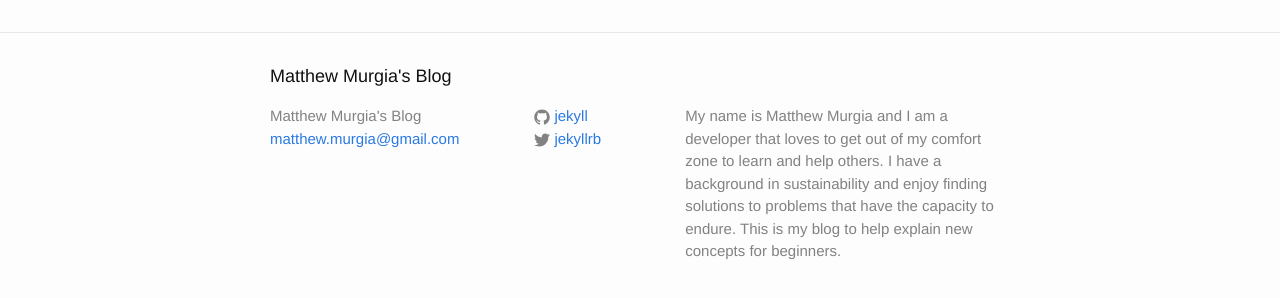
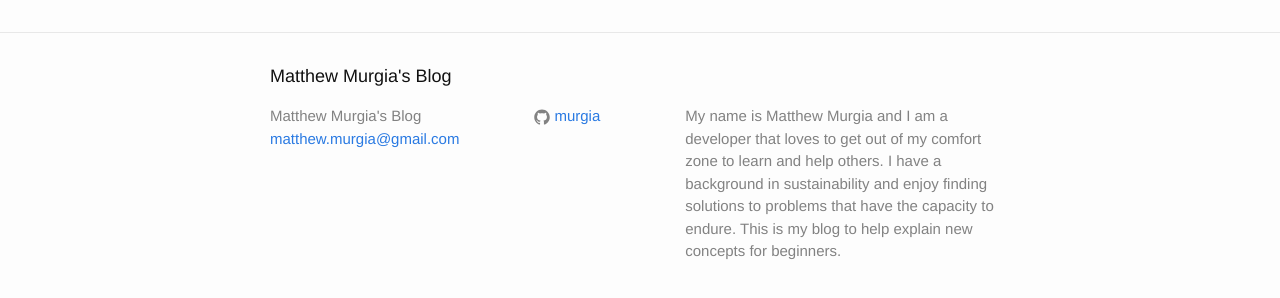
Before and after one commit to murgia/D3-blog-post, a Jekyll site: the page built from index.html, in a window 1280 px wide. Shown: the part 354-652 px from the top of the page. Built offline with Jekyll 4.4.1, drawn with Linux system fonts in a browser that asks for light colours.

Commit message:
update master

```diff
--- a/_config.yml
+++ b/_config.yml
@@ -11,9 +11,13 @@ email: matthew.murgia@gmail.com
 description: > # this means to ignore newlines until "baseurl:"
   My name is Matthew Murgia and I am a developer that loves to get out of my comfort zone to learn and help others.  I have a background in sustainability and enjoy finding solutions to problems that have the capacity to endure. This is my blog to help explain new concepts for beginners.
 baseurl: "" # the subpath of your site, e.g. /blog
-url: "http://yourdomain.com" # the base hostname & protocol for your site
-twitter_username: jekyllrb
-github_username:  jekyll
+url: "http://murgia.github.io/D3-blog-post/" # the base hostname & protocol for your site
+github_username:  murgia
 
 # Build settings
 markdown: kramdown
+
+
+safe: true
+lsi: false
+source: d3-blog-post
```
